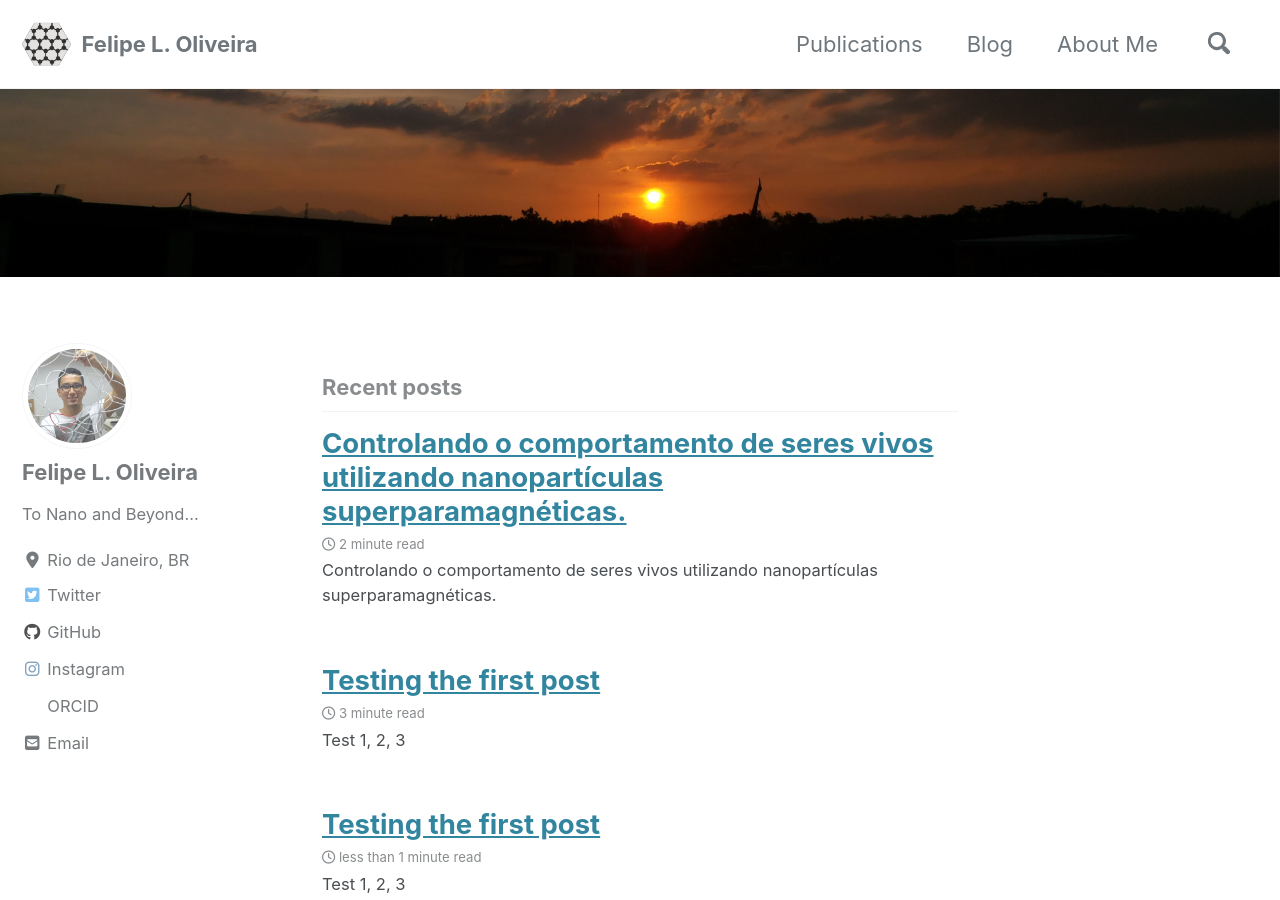
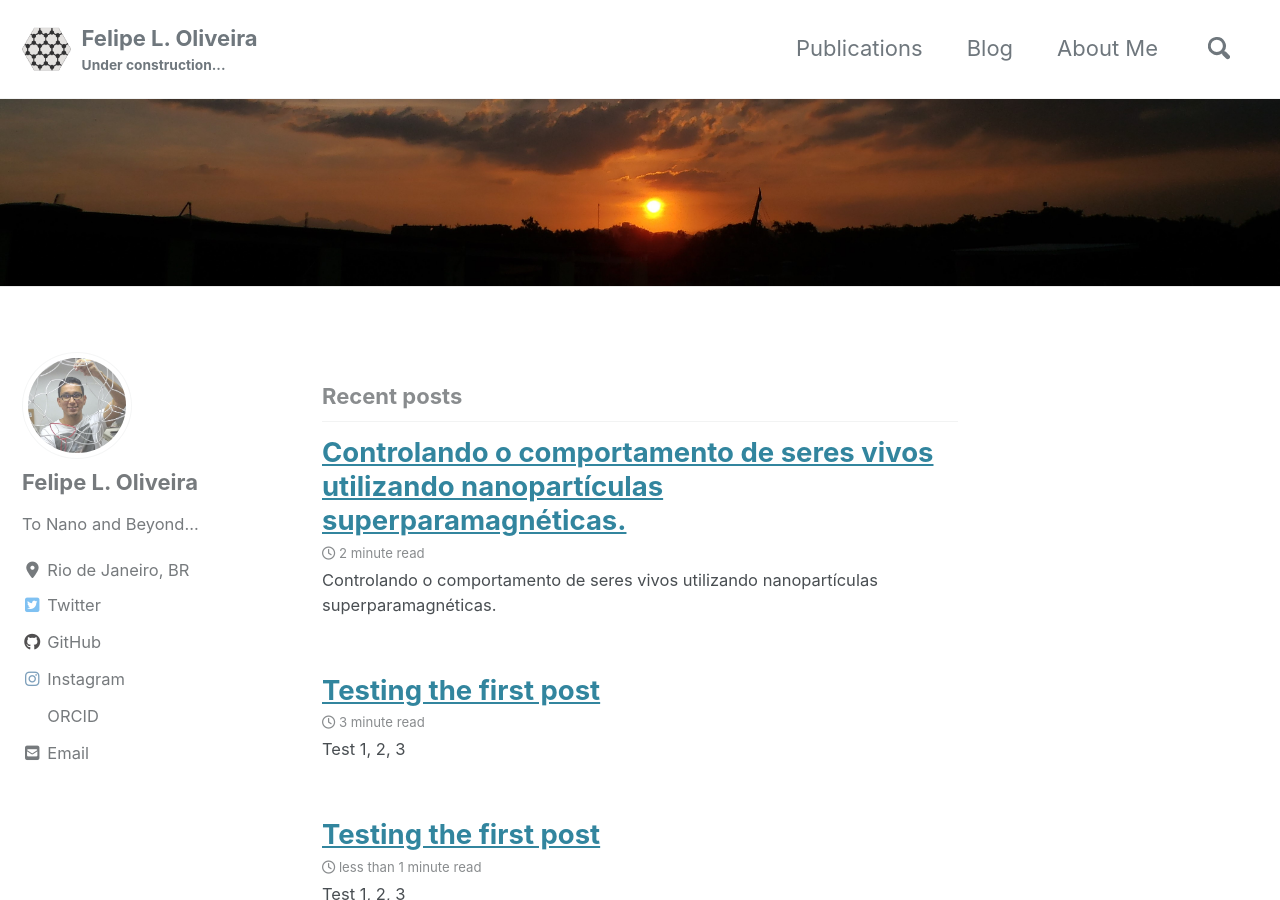
Before and after one commit to lipelopesoliveira/lipelopesoliveira.github.io, a Jekyll site: the page built from index.html, in a window 1280 px wide and 900 px high. Built offline with Jekyll 4.4.1, drawn with Linux system fonts in a browser that asks for light colours; cached includes are drawn as plain includes; nearby versions of some CDN libraries; the list of posts is cut into pages by our own code.

Commit message:
Update _config.yml

```diff
--- a/_config.yml
+++ b/_config.yml
@@ -18,11 +18,11 @@ minimal_mistakes_skin    : "default" # "air", "aqua", "contrast", "dark", "dirt"
 locale                   : "en-US"
 title                    : "Felipe L. Oliveira"
 title_separator          : "-"
-subtitle                 : # site tagline that appears below site title in masthead
+subtitle                 : "Under construction..." # site tagline that appears below site title in masthead
 name                     : "Felipe L. Oliveira"
 description              : "To nano and beyond..."
 url                      : "https://lipelopesoliveira.github.io" # the base hostname & protocol for your site e.g. "https://mmistakes.github.io"
-baseurl                  : "/about" # the subpath of your site, e.g. "/blog"
+baseurl                  : # the subpath of your site, e.g. "/blog"
 repository               : # GitHub username/repo-name e.g. "mmistakes/minimal-mistakes"
 teaser                   : # path of fallback teaser image, e.g. "/assets/images/500x300.png"
 logo                     : "/images/logo.png" # path of logo image to display in the masthead, e.g. "/assets/images/88x88.png"
```
